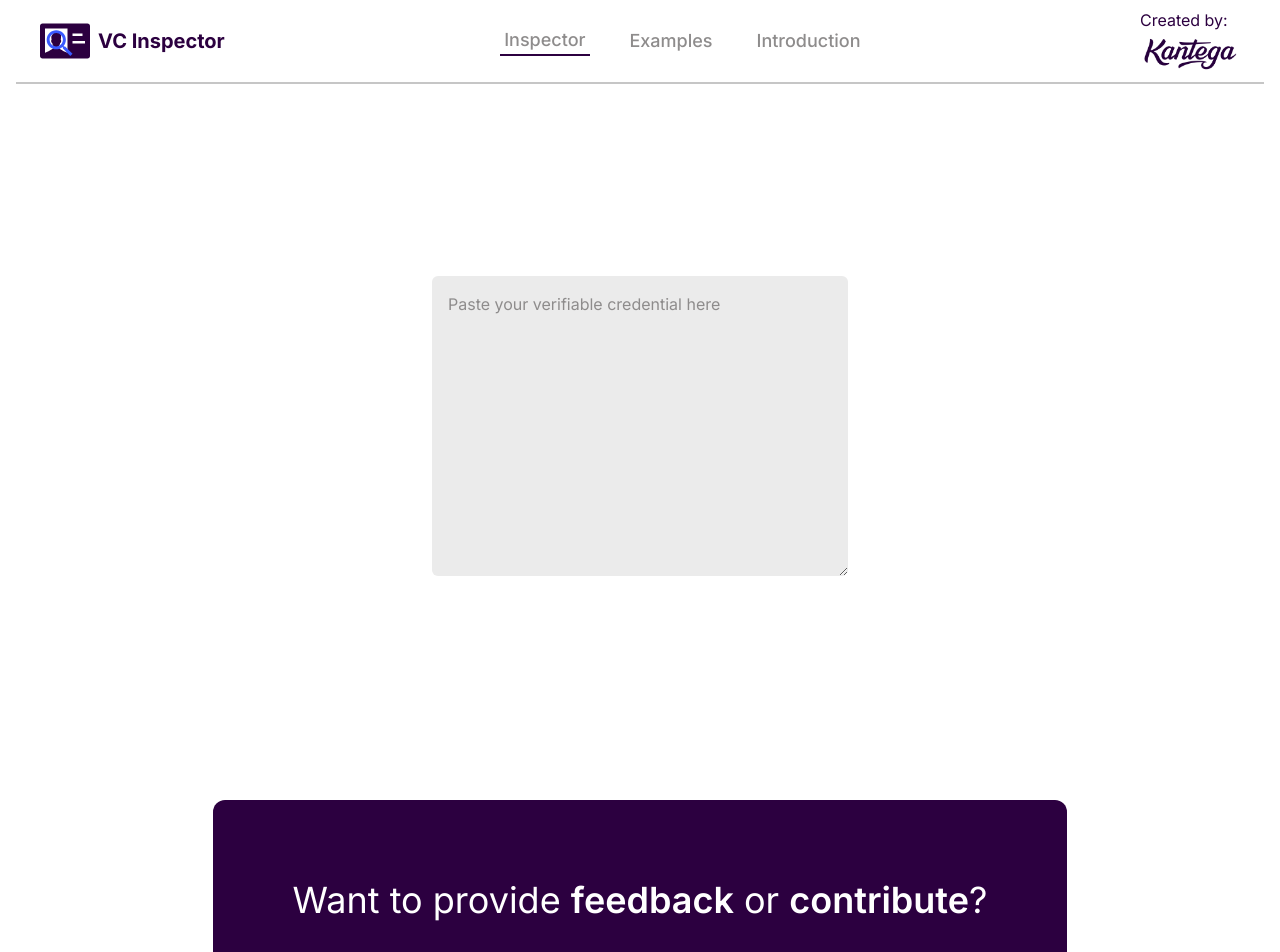
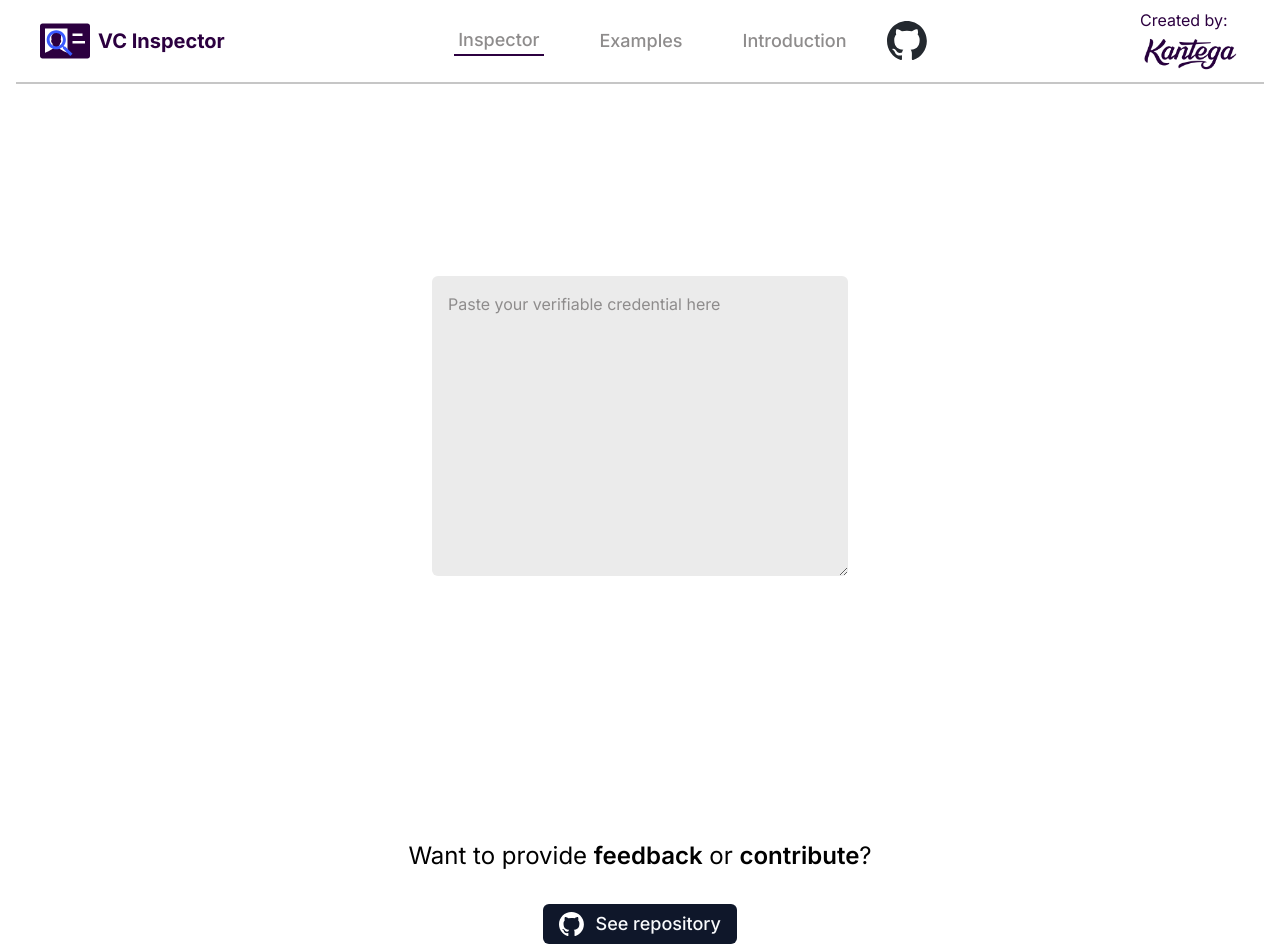
Before and after one commit to kantega/vc-inspector, a Next.js app: page / in a window 1280 px wide. Shown: the top 952 px of the page. Built offline with nearby package versions, Linux system fonts and the light colour scheme.

Commit message:
add to navbar and make feedback box smaller

```diff
--- a/src/app/components/header/NavBar.tsx
+++ b/src/app/components/header/NavBar.tsx
@@ -11,6 +11,8 @@ import { cn } from '@/utils/styling';
 import Image from 'next/image';
 import kantegaLogo from '@/public/kantega-logo.png';
 import inspectorLogo from '@/public/inspector-logo.svg';
+import GitHubCat from '@/public/github-mark.svg';
+import { GITHUB_LINK } from '@/utils/links';
 
 type NavigationBarProps = JSX.IntrinsicElements['div'] & {
   links: NavigationLinks[];
@@ -31,7 +33,7 @@ export default function NavigationBar({ links, className, currentPath, ...props
           <Image src={inspectorLogo} alt="VC Inspector Logo" width={50} height={20} />
           <h1 className="self-center text-xl font-bold text-dark-purple">VC Inspector</h1>
         </Link>
-        <NavigationMenuList>
+        <NavigationMenuList className="gap-4">
           {links.map((l) => (
             <NavigationMenuLink key={l.to} className={cn(navigationMenuTriggerStyle(), 'text-readable-gray')} asChild>
               <Link href={l.to}>
@@ -39,6 +41,11 @@ export default function NavigationBar({ links, className, currentPath, ...props
               </Link>
             </NavigationMenuLink>
           ))}
+          <NavigationMenuLink asChild className="hover:opacity-80">
+            <Link href={GITHUB_LINK}>
+              <Image src={GitHubCat} alt="GitHub invertocat link to repository" width={40} height={40} />
+            </Link>
+          </NavigationMenuLink>
         </NavigationMenuList>
         <Link href="https://www.kantega.no/">
           <p className="text-dark-purple">Created by:</p>
--- a/src/app/components/notices/FeedbackBox.tsx
+++ b/src/app/components/notices/FeedbackBox.tsx
@@ -1,12 +1,11 @@
 import Image from 'next/image';
 import { Button } from '../shadcn/button';
-import GitHubCat from '@/public/github-mark.svg';
+import GitHubCat from '@/public/github-mark-white.svg';
 import Link from 'next/link';
 import { cn } from '@/utils/styling';
+import { GITHUB_LINK } from '@/utils/links';
 
 type FeedbackBoxProps = JSX.IntrinsicElements['div'] & {};
-
-const GITHUB_LINK = 'https://github.com/thomsen85/vc-inspector';
 
 /**
  * A box to remind visitors that they can visit they github
@@ -14,18 +13,15 @@ const GITHUB_LINK = 'https://github.com/thomsen85/vc-inspector';
  */
 export default function FeedbackBox({ className, ...props }: FeedbackBoxProps) {
   return (
-    <div
-      className={cn('flex flex-col items-center justify-center gap-8 rounded-xl bg-dark-purple p-20', className)}
-      {...props}
-    >
-      <h2 className="text-4xl text-white">
+    <div className={cn('flex flex-col items-center justify-center gap-8 rounded-xl  p-10', className)} {...props}>
+      <h2 className="text-2xl ">
         Want to provide <span className="font-semibold">feedback</span> or{' '}
         <span className="font-semibold">contribute</span>?
       </h2>
-      <Button variant="secondary" asChild>
+      <Button variant="default" asChild>
         <Link href={GITHUB_LINK} className="items-center gap-3">
           <Image src={GitHubCat} alt="GitHub invertocat" className="h-full w-full" width={40} height={40} />
-          <p className="text-xl">See repository</p>
+          <p className="text-lg">See repository</p>
         </Link>
       </Button>
     </div>
--- /dev/null
+++ b/src/app/utils/links.ts
@@ -0,0 +1 @@
+export const GITHUB_LINK = 'https://github.com/thomsen85/vc-inspector';
```
Also changed, not shown: public/github-mark-white.svg.
